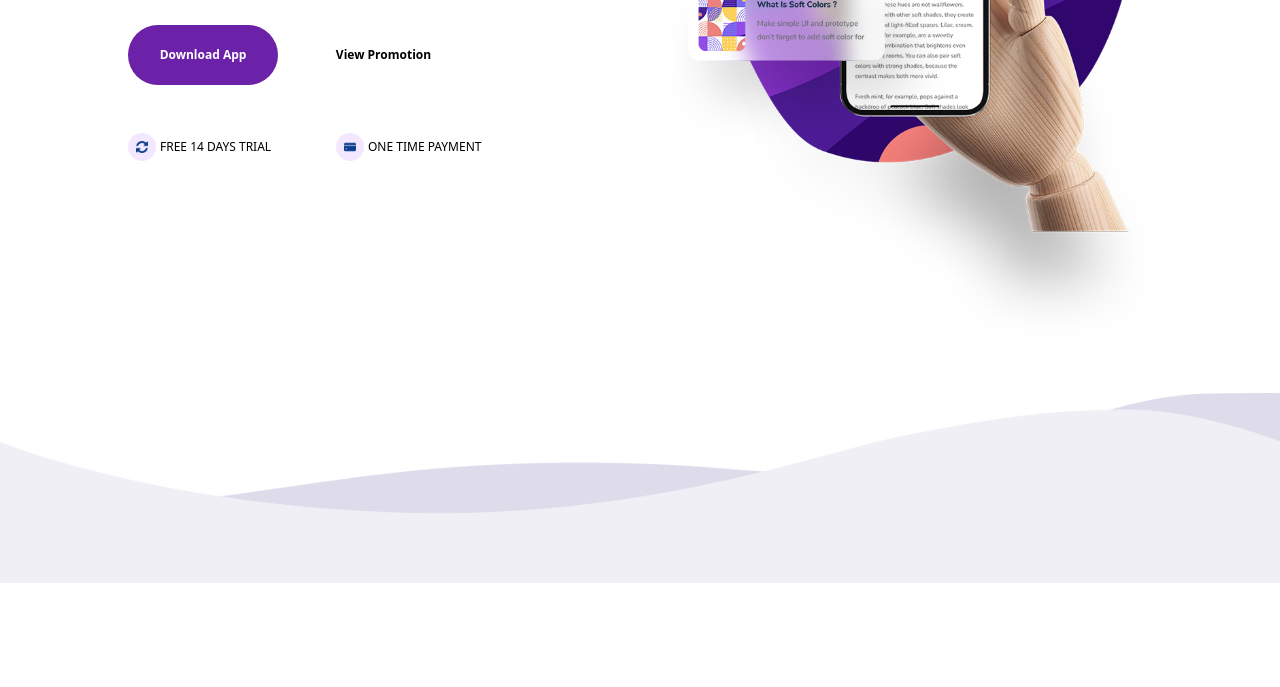
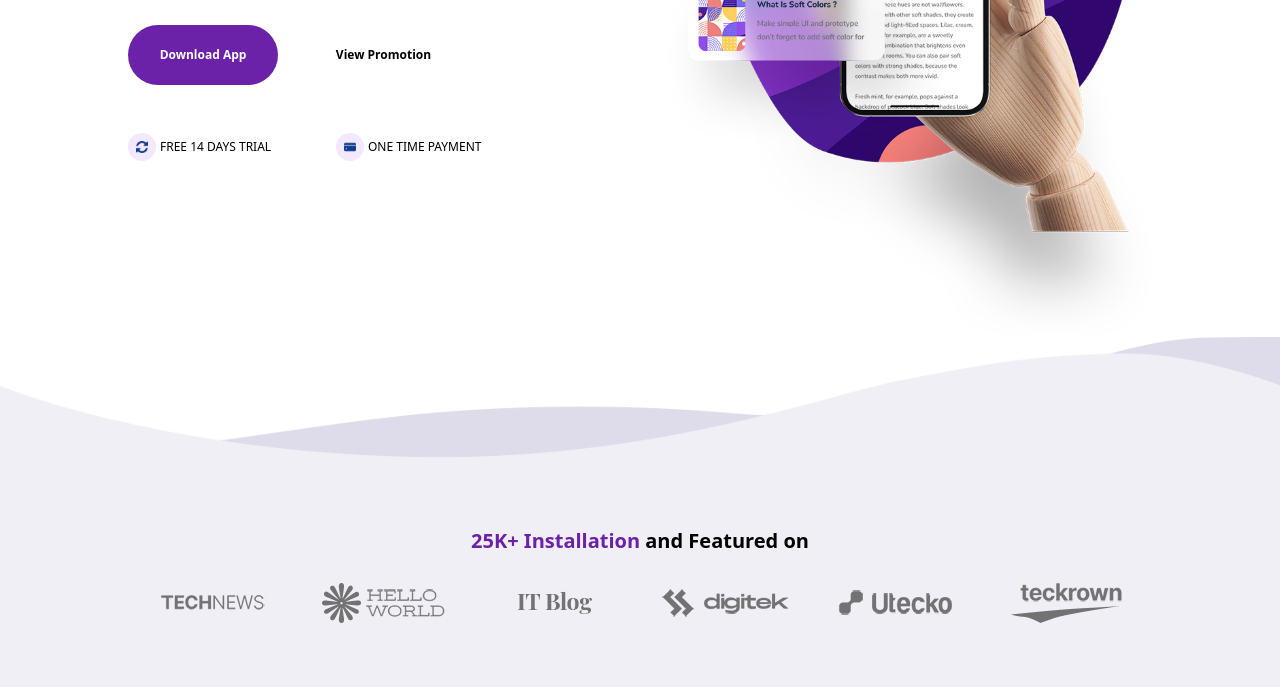
Before and after one commit to Nonines/Iteck-Note-App, a plain HTML site: page assets/index.html in a window 1280 px wide. Shown: the part 411-1098 px from the top of the page. Before the commit the page ends 994 px from the top, so only its background shows below. Drawn offline with nearby package versions, Linux system fonts and the light colour scheme; files that its build step writes are made by us from their sources.

Commit message:
Complete first main section

```diff
--- a/assets/index.html
+++ b/assets/index.html
@@ -7,7 +7,7 @@
     <script src="/assets/script.js" defer></script>
     <title>Iteck</title>
   </head>
-  <body class="overflow-scroll">
+  <body class="overflow-scroll overflow-x-auto">
     <!-- top navbar -->
     <div
       class="max-h-max min-h-[80px] bg-header-texture bg-cover bg-top bg-no-repeat px-4 pb-12 pt-4 text-xxs text-white lg:text-xs xl:px-32"
@@ -40,9 +40,9 @@
 
     <!-- navbar -->
     <nav
-      class="sticky top-0 z-10 -mt-9 flex max-h-max min-h-[80px] flex-col rounded-t-[20px] bg-gray-100 py-5 lg:flex-row lg:bg-white"
+      class="sticky top-0 z-10 -mt-9 flex max-h-max min-h-[80px] flex-col rounded-t-[20px] bg-grayish py-5 lg:flex-row lg:bg-white"
     >
-      <div class="flex justify-between px-4 lg:w-1/4 xl:px-32">
+      <div class="flex justify-between px-4 lg:w-1/4 xl:pl-32">
         <a class="w-40" href="#">
           <img
             class="max-h-full max-w-full"
@@ -188,10 +188,10 @@
     </nav>
 
     <!-- Header -->
-    <header class="flex flex-col px-4 py-14 md:flex-row xl:px-32">
+    <header class="flex flex-col px-4 pt-14 md:flex-row xl:px-32">
       <div class="mb-12">
         <small
-          class="mb-5 block h-7 w-40 rounded-md bg-gray-100 px-2 py-1 text-xs text-purple-800"
+          class="mb-5 flex h-7 w-40 items-center rounded-md bg-grayish px-2 py-1 text-xs text-purple-800"
           >Notero - Easy Notes App</small
         >
 
@@ -263,6 +263,8 @@
         />
       </div>
     </header>
+
+    <!-- Header bottom image -->
     <div>
       <img
         class="min-w-full"
@@ -270,5 +272,54 @@
         alt="wave"
       />
     </div>
+
+    <main class="bg-grayish px-4 xl:px-32">
+      <section class="flex flex-col pb-16">
+        <div class="mb-7 w-full">
+          <h2 class="text-center text-xl font-bold">
+            <span class="text-purple-800">25K+ Installation</span> and Featured
+            on
+          </h2>
+        </div>
+        <div class="grid h-72 grid-cols-2 lg:h-auto lg:grid-cols-6">
+          <a class="flex items-center justify-center" href="#"
+            ><img
+              class="max-h-full max-w-full opacity-60 grayscale hover:opacity-100 hover:grayscale-0"
+              src="/assets/images/orgs/sn-1.png"
+              alt="Technews"
+          /></a>
+          <a class="flex items-center justify-center" href="#"
+            ><img
+              class="max-h-full max-w-full opacity-60 grayscale hover:opacity-100 hover:grayscale-0"
+              src="/assets/images/orgs/sn-2.png"
+              alt="Hello world"
+          /></a>
+          <a class="flex items-center justify-center" href="#"
+            ><img
+              class="max-h-full max-w-full opacity-60 grayscale hover:opacity-100 hover:grayscale-0"
+              src="/assets/images/orgs/sn-3.png"
+              alt="IT blog"
+          /></a>
+          <a class="flex items-center justify-center" href="#"
+            ><img
+              class="max-h-full max-w-full opacity-60 grayscale hover:opacity-100 hover:grayscale-0"
+              src="/assets/images/orgs/sn-4.png"
+              alt="digitek"
+          /></a>
+          <a class="flex items-center justify-center" href="#"
+            ><img
+              class="max-h-full max-w-full opacity-60 grayscale hover:opacity-100 hover:grayscale-0"
+              src="/assets/images/orgs/sn-5.png"
+              alt="Utecko"
+          /></a>
+          <a class="flex items-center justify-center" href="#"
+            ><img
+              class="max-h-full max-w-full opacity-60 grayscale hover:opacity-100 hover:grayscale-0"
+              src="/assets/images/orgs/sn-6.png"
+              alt="teckrown"
+          /></a>
+        </div>
+      </section>
+    </main>
   </body>
 </html>
--- a/tailwind.config.js
+++ b/tailwind.config.js
@@ -18,6 +18,9 @@ module.exports = {
         "max-height": "max-height",
         spacing: "margin, padding",
       },
+      colors: {
+        grayish: "#f0eff5",
+      },
     },
   },
   plugins: [],
```
Also changed, not shown: assets/images/orgs/sn-1.png (added), assets/images/orgs/sn-2.png (added), assets/images/orgs/sn-3.png (added), assets/images/orgs/sn-4.png (added), assets/images/orgs/sn-5.png (added), assets/images/orgs/sn-6.png (added).
